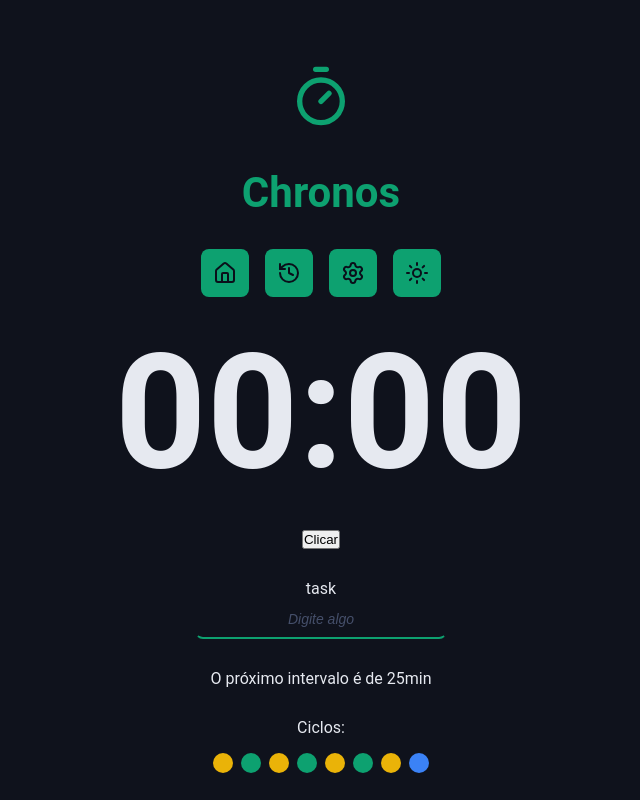
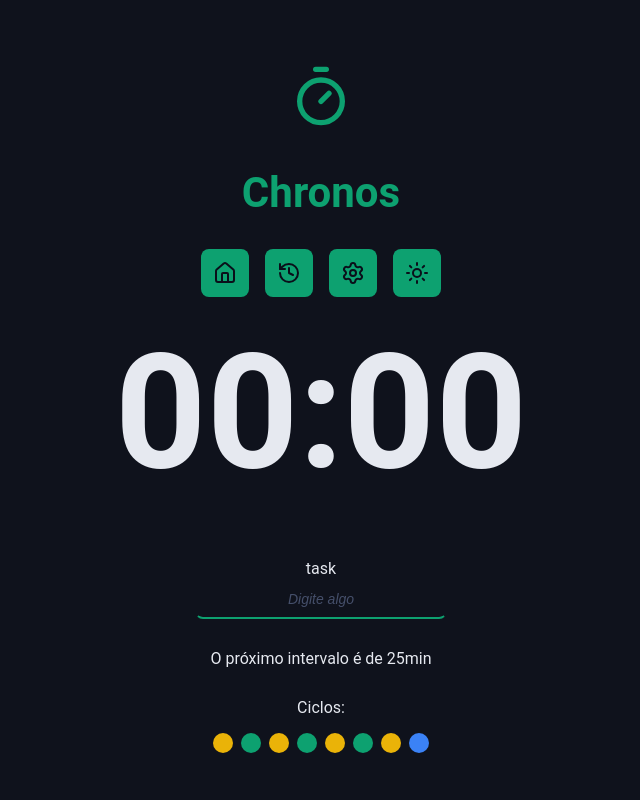
Before and after one commit to Andreysson-Araujo/chronos-pomodoro, a React (Vite) app: page / in a window 1280 px wide. Shown: the top 800 px of the page, without its empty margins (319-959 px from the left). Built offline with nearby package versions, Linux system fonts and the light colour scheme.

Commit message:
add context

```diff
--- a/src/App.tsx
+++ b/src/App.tsx
@@ -1,25 +1,13 @@
-import { useState } from "react";
-import type { TaskStateModel } from "./models/TaskStateModel";
+import { TaskContextProvider } from "./contexts/TaskContext/TaskContextProvider";
 import { Home } from "./pages/Home";
 
 import "./styles/global.css";
 import "./styles/theme.css";
 
-const inicialState: TaskStateModel = {
-  tasks: [],
-  secondsRemaining: 0,
-  formattedSecondsRemaining: "00:00",
-  activeTask: null,
-  currentCycle: 0,
-  config: {
-    workTime: 25,
-    shortBreakTime: 5,
-    longBreakTime: 15,
-  },
-};
-
 export default function App() {
-  const [state, setState] = useState(inicialState);
-
-  return <Home state={state} setState={setState} />;
+  return (
+    <TaskContextProvider>
+      <Home />
+    </TaskContextProvider>
+  );
 }
--- a/src/components/CountDown/index.tsx
+++ b/src/components/CountDown/index.tsx
@@ -1,7 +1,10 @@
+import { useTaskContext } from "../../contexts/TaskContext/useTaskContext";
 import styles from "./styles.module.css";
-import type { HomeProps } from "../../pages/Home";
 
-export function CountDown({ state }: HomeProps) {
+export function CountDown() {
+  const { state } = useTaskContext();
+
+  //console.log(taskContext);
   return (
     <div className={styles.container}>{state.formattedSecondsRemaining}</div>
   );
--- a/src/components/MainForm/index.tsx
+++ b/src/components/MainForm/index.tsx
@@ -2,29 +2,12 @@
 import { Cycles } from "../Cycles";
 import { DefaultButton } from "../DefaultButton";
 import { DefaultInput } from "../DefaultInput";
-import type { HomeProps } from "../../pages/Home";
 
-export function MainForm({ state, setState }: HomeProps) {
-  function handleClick() {
-    setState((prevState) => {
-      return {
-        ...prevState,
-        config: {
-          ...prevState.config,
-          workTime: 30,
-        },
-        formattedSecondsRemaining: "23:59",
-      };
-    });
-  }
+//import type { HomeProps } from "../../pages/Home";
 
+export function MainForm() {
   return (
     <form className="form" action="">
-      <div>
-        <button type="button" onClick={handleClick}>
-          Clicar
-        </button>
-      </div>
       <div className="formRow">
         <DefaultInput
           labelText="task"
@@ -35,7 +18,7 @@
       </div>
 
       <div className="formRow">
-        <p>O próximo intervalo é de {state.config.workTime}min</p>
+        <p>O próximo intervalo é de 25min</p>
       </div>
 
       <div className="formRow">
--- /dev/null
+++ b/src/contexts/TaskContext/TaskContext.tsx
@@ -0,0 +1,15 @@
+import { createContext } from "react";
+import type { TaskStateModel } from "../../models/TaskStateModel";
+import { inicialTaskState } from "./initialTaskState";
+
+type TaskContextProps = {
+  state: TaskStateModel;
+  setState: React.Dispatch<React.SetStateAction<TaskStateModel>>;
+};
+
+const inicialContextValue = {
+  state: inicialTaskState,
+  setState: () => {},
+};
+
+export const TaskContext = createContext<TaskContextProps>(inicialContextValue);
--- /dev/null
+++ b/src/contexts/TaskContext/TaskContextProvider.tsx
@@ -0,0 +1,17 @@
+import { useState } from "react";
+import { inicialTaskState } from "./initialTaskState";
+import { TaskContext } from "./TaskContext";
+
+type TaskContextProviderProps = {
+  children: React.ReactNode;
+};
+
+export function TaskContextProvider({ children }: TaskContextProviderProps) {
+  const [state, setState] = useState(inicialTaskState);
+
+  return (
+    <TaskContext.Provider value={{ state, setState }}>
+      {children}
+    </TaskContext.Provider>
+  );
+}
--- /dev/null
+++ b/src/contexts/TaskContext/initialTaskState.ts
@@ -0,0 +1,14 @@
+import type { TaskStateModel } from "../../models/TaskStateModel";
+
+export const inicialTaskState: TaskStateModel = {
+  tasks: [],
+  secondsRemaining: 0,
+  formattedSecondsRemaining: "00:00",
+  activeTask: null,
+  currentCycle: 0,
+  config: {
+    workTime: 25,
+    shortBreakTime: 5,
+    longBreakTime: 15,
+  },
+};
--- /dev/null
+++ b/src/contexts/TaskContext/useTaskContext.ts
@@ -0,0 +1,6 @@
+import { useContext } from "react";
+import { TaskContext } from "./TaskContext";
+
+export function useTaskContext() {
+  return useContext(TaskContext);
+}
--- a/src/pages/Home/index.tsx
+++ b/src/pages/Home/index.tsx
@@ -2,22 +2,16 @@
 import { Container } from "../../components/Container";
 import { CountDown } from "../../components/CountDown";
 import { MainForm } from "../../components/MainForm";
-import type { TaskStateModel } from "../../models/TaskStateModel";
 
-export type HomeProps = {
-  state: TaskStateModel;
-  setState: React.Dispatch<React.SetStateAction<TaskStateModel>>;
-};
-
-export function Home(props: HomeProps) {
+export function Home() {
   return (
     <MainTemplate>
       <Container>
-        <CountDown {...props} />
+        <CountDown />
       </Container>
 
       <Container>
-        <MainForm {...props} />
+        <MainForm />
       </Container>
     </MainTemplate>
   );
```
Also changed, not shown: src/contexts/TaskContext/index.tsx (added).
